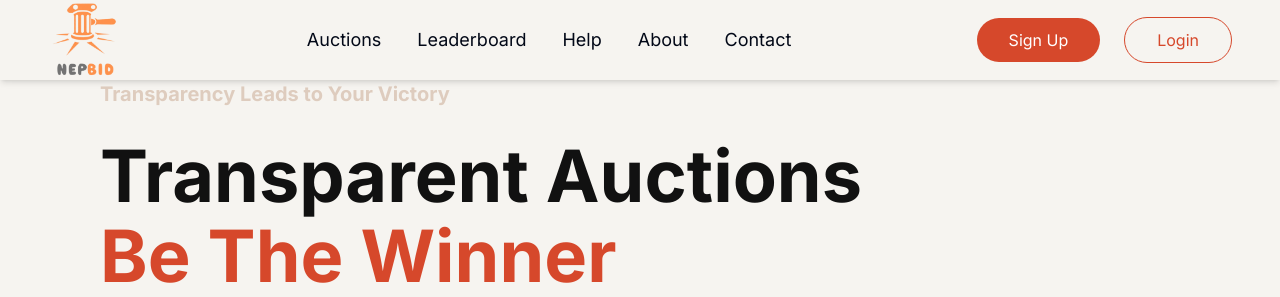
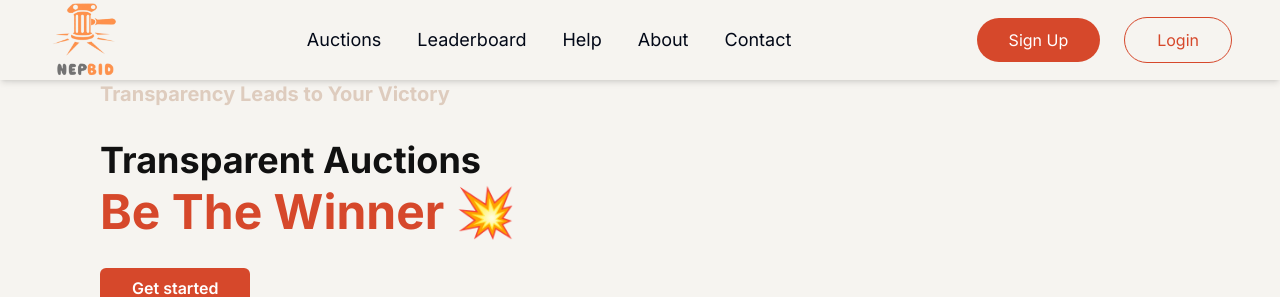
Before and after one commit to ChewanRai1/NepBid, a React (Vite) app in the folder frontendnb/: page / in a window 1280 px wide. Shown: the top 297 px of the page. Built offline with nearby package versions, Linux system fonts and the light colour scheme; no server answers.

Commit message:
home fonts modified

```diff
--- a/frontendnb/src/pages/Home.jsx
+++ b/frontendnb/src/pages/Home.jsx
@@ -29,7 +29,7 @@ const Home = () => {
           <p className="text-[#DECCBE] font-bold text-xl mb-8">
             Transparency Leads to Your Victory
           </p>
-          <h1
+          {/* <h1
             className={`text-[#111] text-2xl font-bold mb-2 min-[480px]:text-4xl md:text-6xl xl:text-7xl 2xl:text-8xl`} //text-center
           >
             Transparent Auctions
@@ -38,6 +38,12 @@ const Home = () => {
             className={`text-[#d6482b] text-2xl font-bold mb-2 min-[480px]:text-4xl md:text-6xl xl:text-7xl 2xl:text-8xl`} //text-center
           >
             Be The Winner
+          </h1> */}
+          <h1 className="text-[#111] text-4xl md:text-5xl lg:text-6xl xl:text-4xl font-bold mb-2 max-w-4xl">
+            Transparent Auctions
+          </h1>
+          <h1 className="text-[#d6482b] text-4xl md:text-5xl lg:text-6xl xl:text-5xl font-bold mb-2 max-w-4xl">
+            Be The Winner 💥
           </h1>
           <div className="flex gap-4 my-8">
             {!isAuthenticated && (
```
